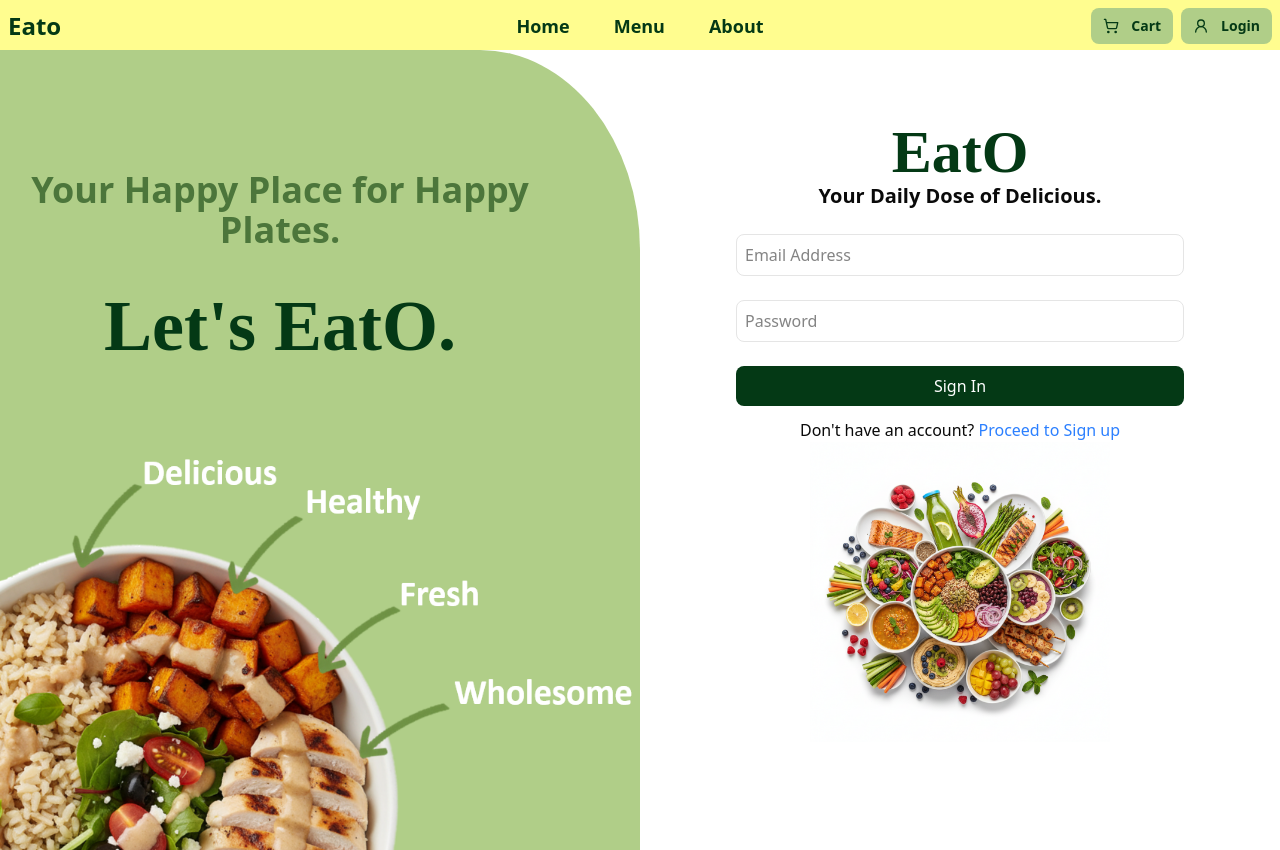
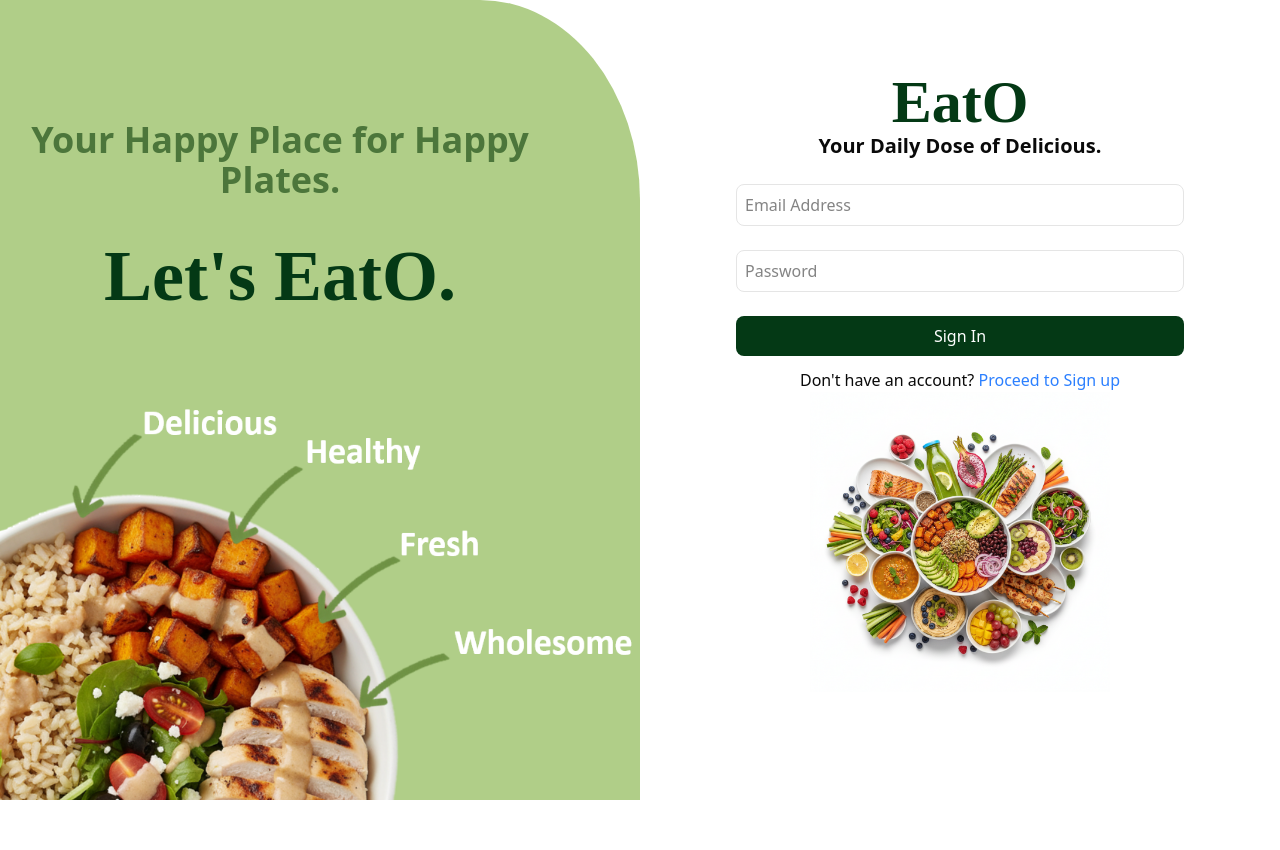
Before and after one commit to aaditya63/eato, a Next.js app: page /login in a window 1280 px wide. After the commit the page ends 800 px from the top, so only its background shows below. Built offline with nearby package versions, Linux system fonts and the light colour scheme.

Commit message:
route and nav fix

```diff
--- a/app/login/page.tsx
+++ b/app/login/page.tsx
@@ -166,7 +166,7 @@ export default function Login() {
           </div>
           <p className="text-center font-[500] mt-3 ">
             Don't have an account?{" "}
-            <span className="text-blue-500 cursor-pointer hover:underline">
+            <span onClick={()=>router.push("/signup")} className="text-blue-500 cursor-pointer hover:underline">
               {" "}
               Proceed to Sign up{" "}
             </span>
--- a/app/signup/page.tsx
+++ b/app/signup/page.tsx
@@ -216,7 +216,7 @@ export default function Signup() {
           </div>
           <p className="text-center font-[500] mt-3 ">
             Already have an account?{" "}
-            <span className="text-blue-500 cursor-pointer hover:underline">
+            <span onClick={()=>router.push("/login")} className="text-blue-500 cursor-pointer hover:underline">
               {" "}
               Proceed to Signin{" "}
             </span>
--- a/components/header/Navbar.tsx
+++ b/components/header/Navbar.tsx
@@ -19,7 +19,7 @@ export default function Navbar({}: Props) {
 
   return (
     <>
-      <div className="grid grid-cols-2 md:grid-cols-5 w-full h-[50px] bg-[#FFFD8F] p-2">
+      <div className={`${ pathname.includes("login") || pathname.includes("signup") ? "hidden" : ""} grid grid-cols-2 md:grid-cols-5 w-full h-[50px] bg-[#FFFD8F] p-2`}>
         <div className="flex justify-start items-center gap-2">
           <button
             onClick={() => setIsOpen(true)}
```
